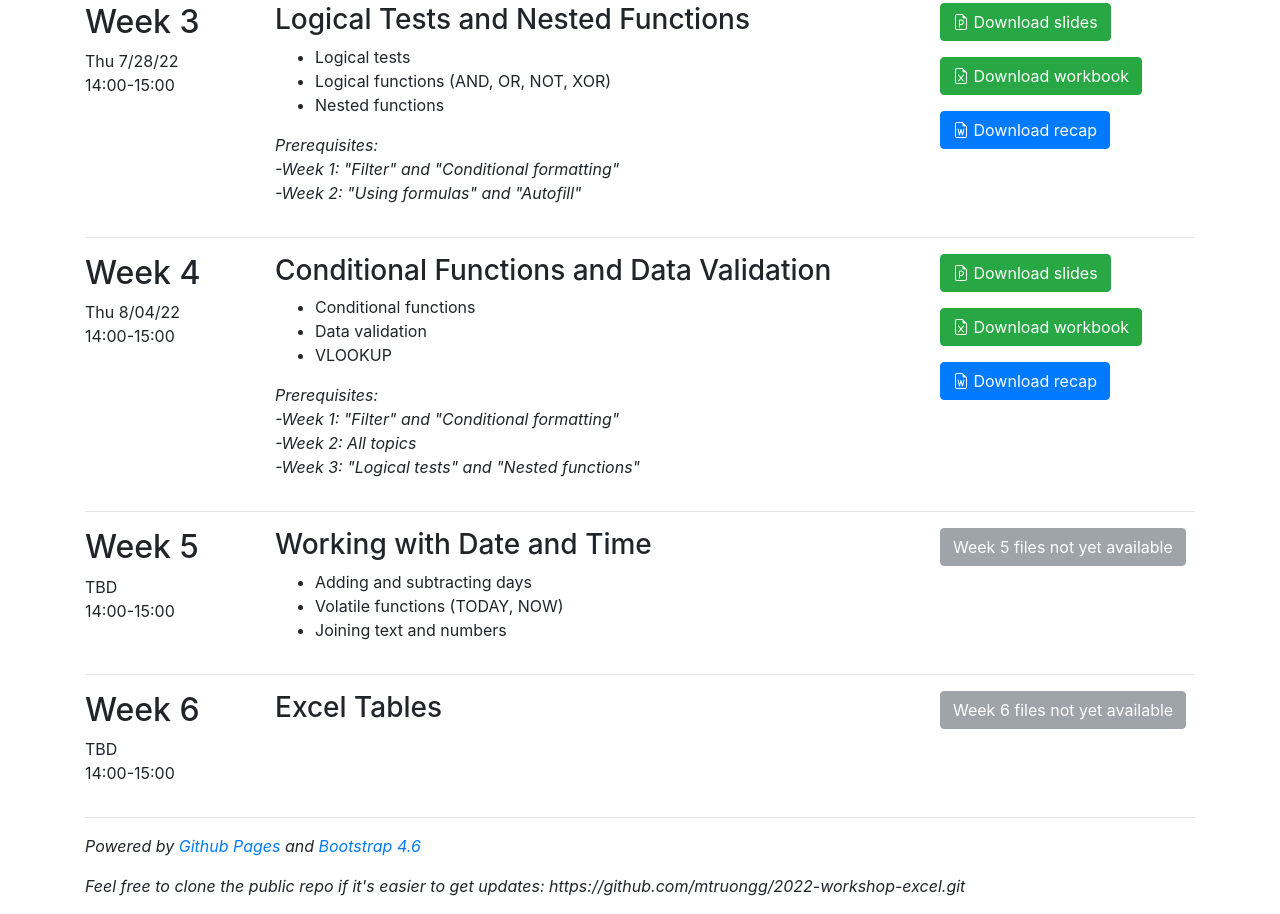
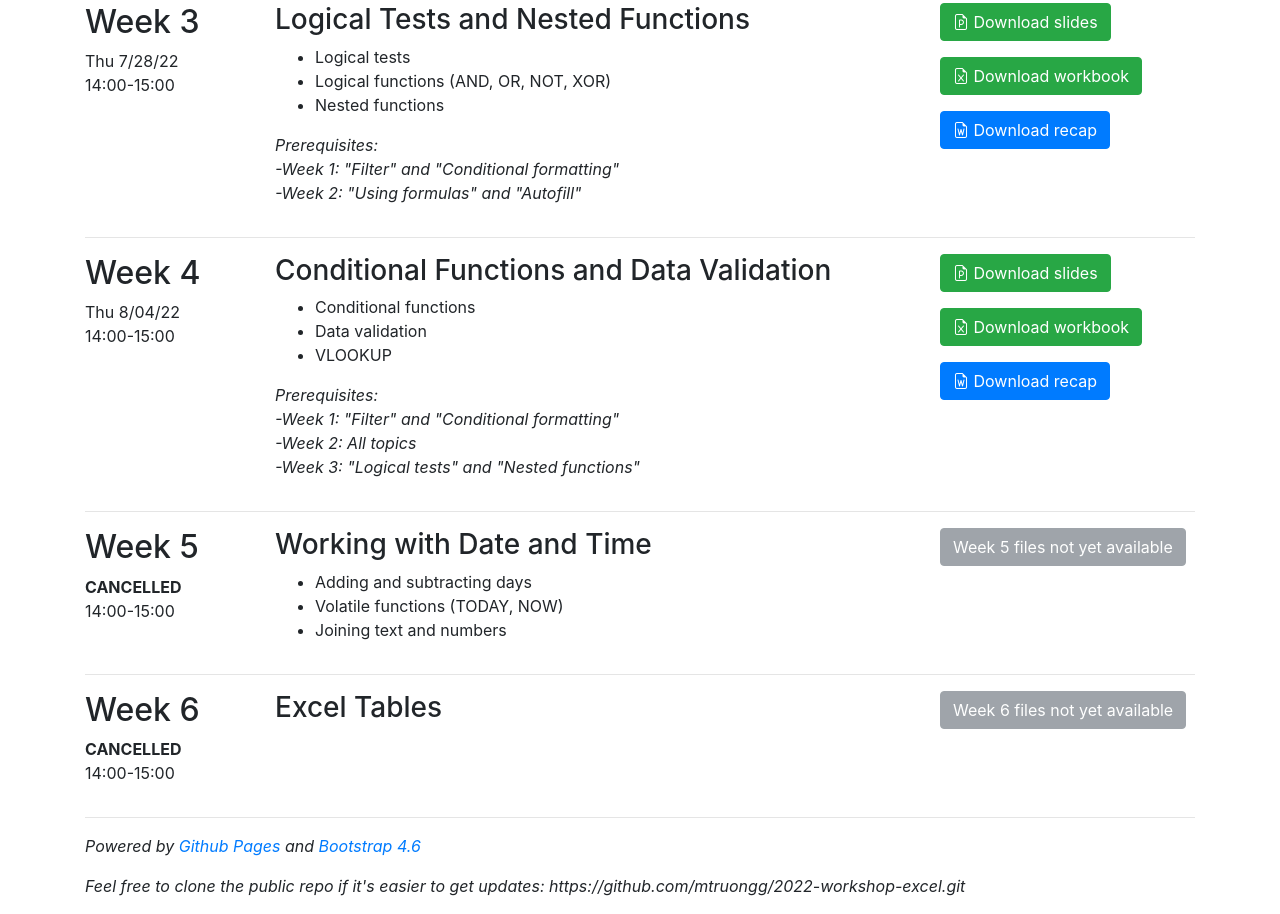
Before and after one commit to mtruongg/2022-workshop-excel, a plain HTML site: page index.html in a window 1280 px wide. Shown: the part 695-1609 px from the top of the page. Drawn offline with nearby package versions, Linux system fonts and the light colour scheme.

Commit message:
Updated index - Cancel future workshops

```diff
--- a/index.html
+++ b/index.html
@@ -20,7 +20,7 @@
       <div class="jumbotron">
         <div class="container">
           <h1>Excel Workshop: Summer 2022</h1>
-          <p>Last updated: August 16, 2022 10:00</p>
+          <p>Last updated: September 2, 2022 11:00</p>
         </div>
       </div>
 
@@ -132,7 +132,7 @@
         <div class="row">
           <div class="col-md-2">
             <h2>Week 5</h2>
-            <p>TBD<br/>
+            <p><b>CANCELLED</b><br/>
               14:00-15:00
            </p>
           </div>
@@ -154,7 +154,7 @@
         <div class="row">
           <div class="col-md-2">
             <h2>Week 6</h2>
-            <p>TBD<br/>
+            <p><b>CANCELLED</b><br/>
               14:00-15:00
            </p>
           </div>
```
